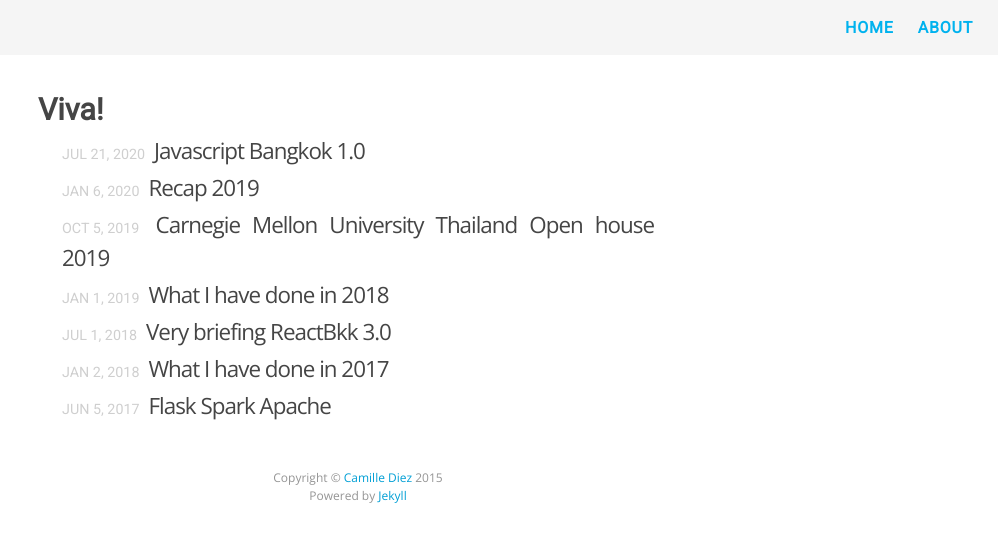
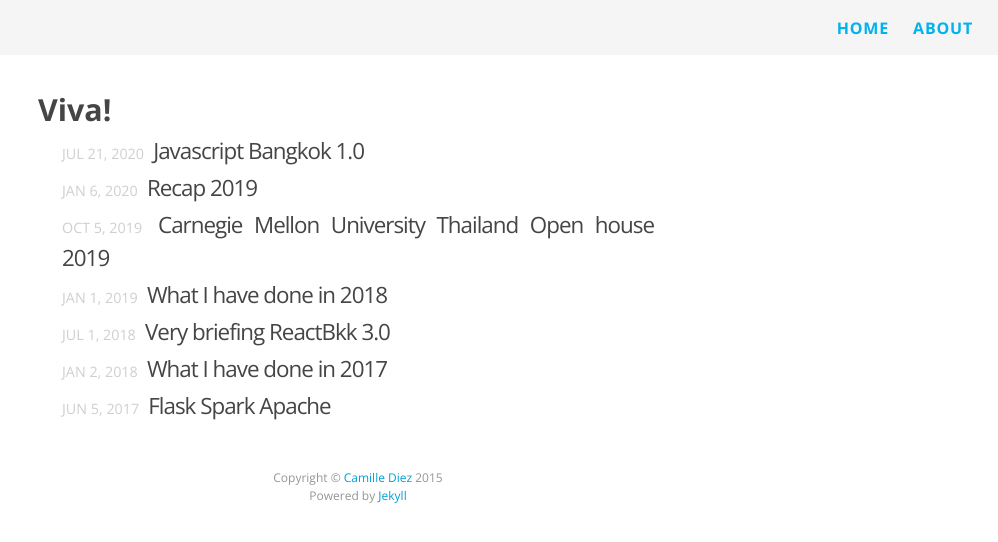
Before and after one commit to oat9002/oat9002.github.io, a Jekyll site: the page built from index.html, in a window 1280 px wide. Shown: the top 542 px of the page, without its empty margins (282-1280 px from the left). Built offline with Jekyll 4.4.1, drawn with Linux system fonts in a browser that asks for light colours; nearby versions of some CDN libraries.

Commit message:
Change base font

```diff
--- a/_includes/head.html
+++ b/_includes/head.html
@@ -34,10 +34,6 @@
         type="text/css"
     />
     <link
-        href="https://fonts.googleapis.com/css2?family=Roboto&display=swap"
-        rel="stylesheet"
-    />
-    <link
         href="https://fonts.googleapis.com/css2?family=Roboto+Mono&display=swap"
         rel="stylesheet"
     />
--- a/_sass/_layout.scss
+++ b/_sass/_layout.scss
@@ -56,7 +56,6 @@
     }
 
     .page-link {
-        // font-family: 'Roboto Light', 'Open Sans';
         font-family: $base-font-family;
         font-weight: 700 !important;
         line-height: $base-line-height;
--- a/css/main.scss
+++ b/css/main.scss
@@ -4,7 +4,7 @@
 @charset "utf-8";
 
 // Our variables
-$base-font-family: "Roboto", "PT Sans", Helvetica, Arial, sans-serif;
+$base-font-family: "Open Sans", "PT Sans", Helvetica, Arial, sans-serif;
 $base-font-size: 16px;
 $small-font-size: $base-font-size * 0.895;
 $large-font-size: $base-font-size * 1.4;
```
